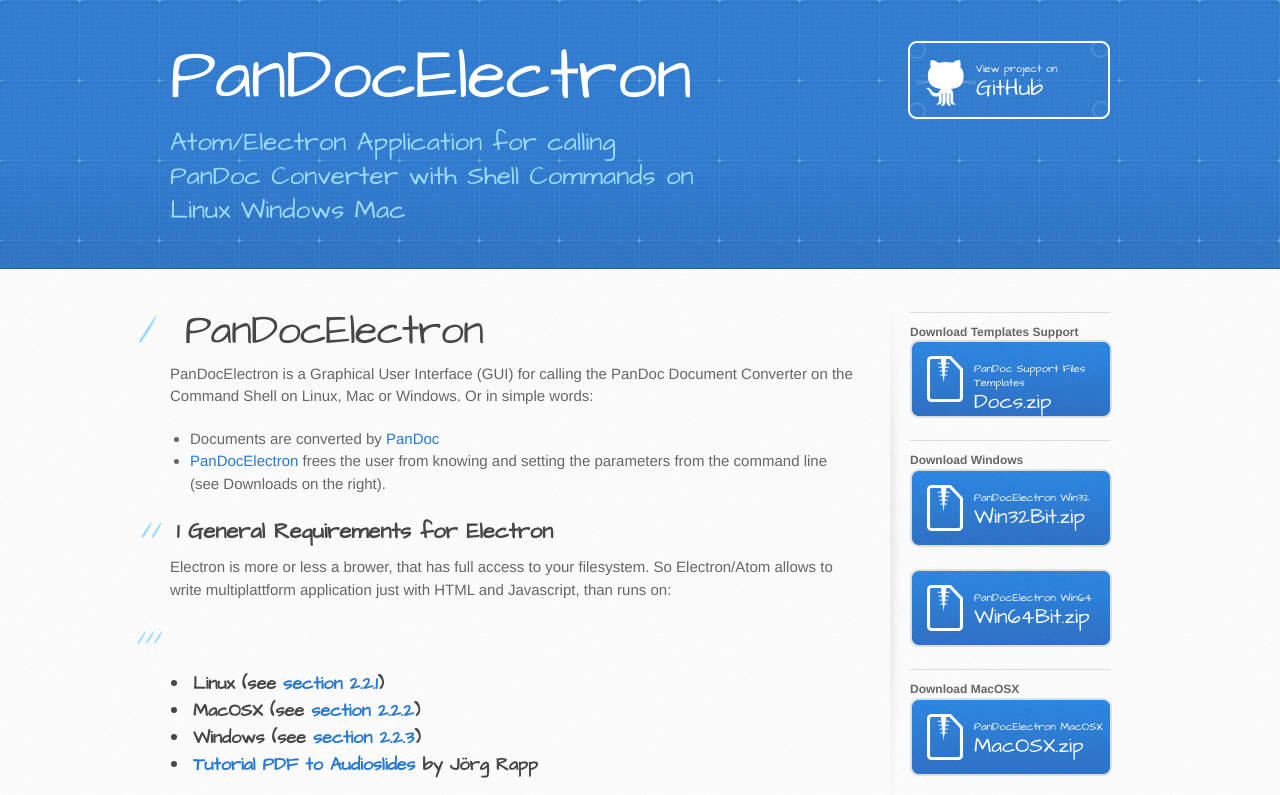
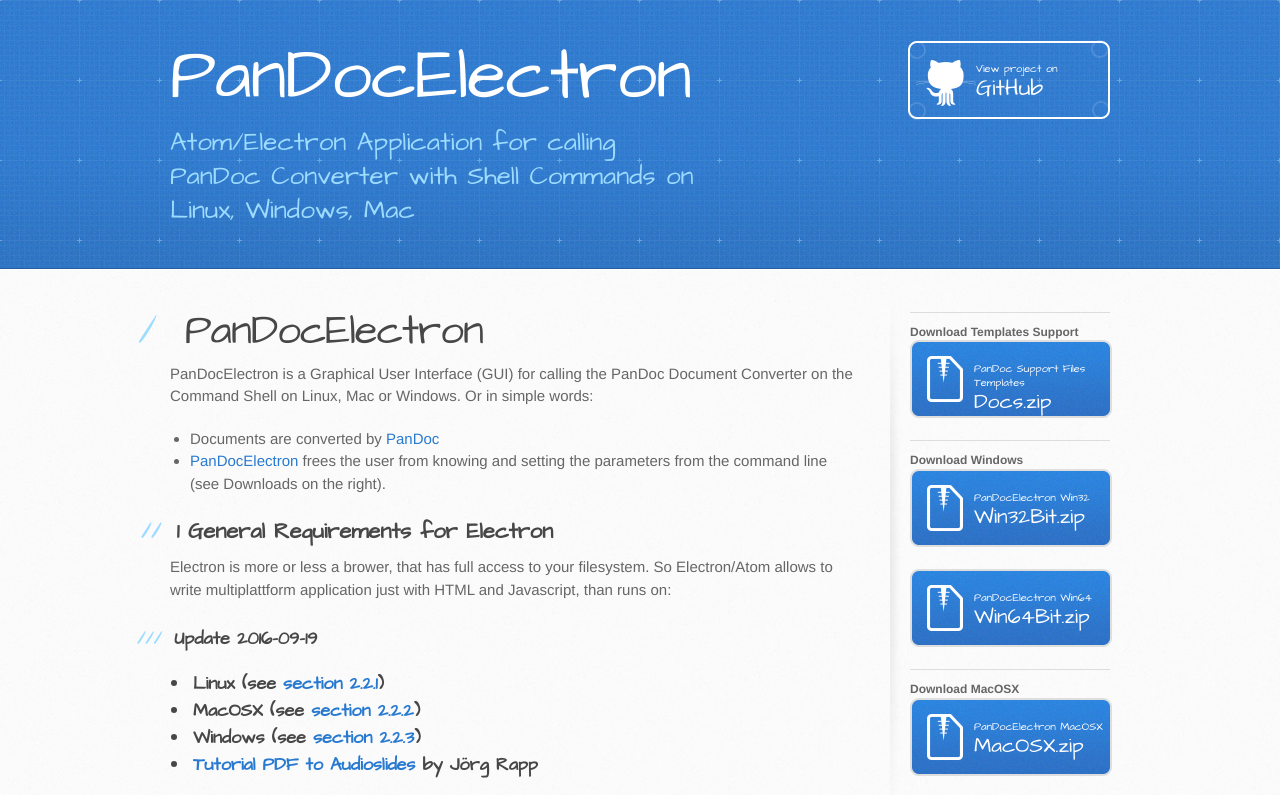
Before and after one commit to niebert/PanDocElectron, a plain HTML site: page index.html in a window 1280 px wide. Shown: the top 795 px of the page. Drawn offline with Linux system fonts and the light colour scheme.

Commit message:
Inserted the Version Date on the gh-pages

```diff
--- a/index.html
+++ b/index.html
@@ -20,7 +20,7 @@
     <header>
       <div class="inner">
         <h1>PanDocElectron</h1>
-        <h2>Atom/Electron Application for calling PanDoc Converter with Shell Commands on Linux Windows Mac</h2>
+        <h2>Atom/Electron Application for calling PanDoc Converter with Shell Commands on Linux, Windows, Mac</h2>
         <a href="https://github.com/niebert/PanDocElectron" class="button"><small>View project on</small> GitHub</a>
       </div>
     </header>
@@ -44,7 +44,7 @@
 
 <p>Electron is more or less a brower, that has full access to your filesystem. So Electron/Atom allows to write multiplattform application just with HTML and Javascript, than runs on:</p>
 
-<h3>
+<h3> Update 2016-09-19
 <ul>
 <li>Linux (see <a href="#SEC5">section 2.2.1</a>) </li>
 <li>MacOSX (see <a href="#SEC6">section 2.2.2</a>) </li>
```
